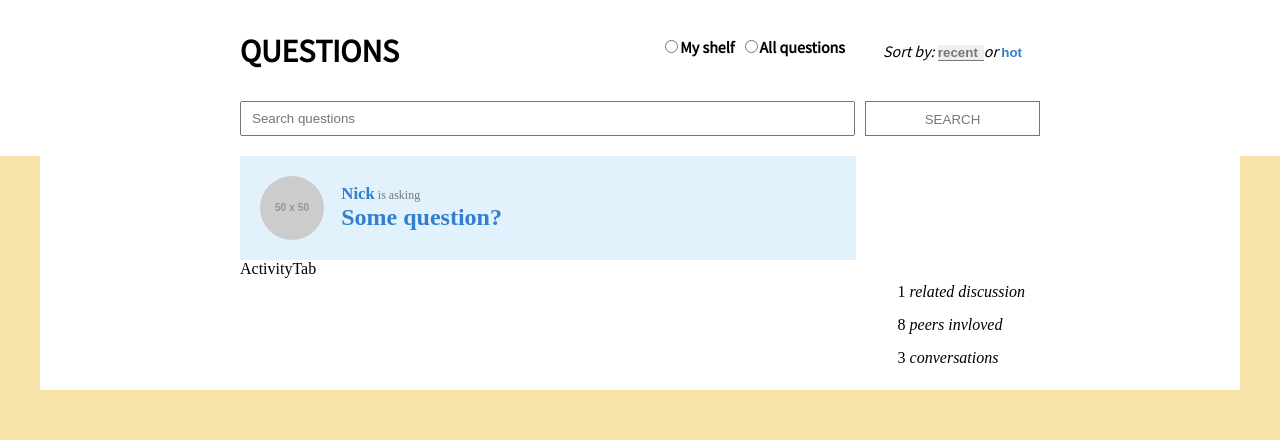
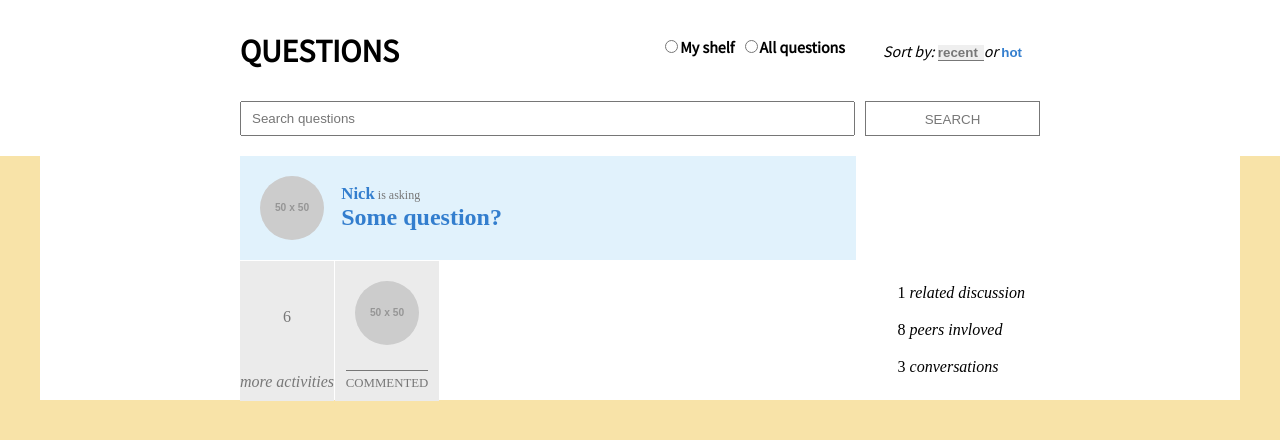
Before and after one commit to NiestrojMateusz/ask-the-doctor, a React app: page / in a window 1280 px wide. Shown: the top 440 px of the page. Built offline with nearby package versions, Linux system fonts and the light colour scheme.

Commit message:
Added activity tabs

```diff
--- a/src/components/Question/Question.js
+++ b/src/components/Question/Question.js
@@ -1,5 +1,6 @@
 import React from 'react';
 import styles from './Question.styl';
+import Tab from './Tab/Tab';
 
 const Question = (props) => {
   return (
@@ -12,7 +13,10 @@ const Question = (props) => {
         </div>
       </div>
       <div className={styles.activities}>
-        <div className={styles.tab}>ActivityTab</div>
+        <div className={styles.tab}>
+          <Tab type="counter"/>
+          <Tab />
+        </div>
         <div className={styles.summary}>
           <p>1 <i>related discussion</i></p>
           <p>8 <i>peers invloved</i></p>
--- a/src/components/Question/Question.styl
+++ b/src/components/Question/Question.styl
@@ -22,7 +22,10 @@
   .activities
     display flex
     justify-content space-between
-    height 130px
+    height 140px
+    .tab
+      display flex
+      justify-content space-between
     .summary
       padding 15px
       display flex
--- /dev/null
+++ b/src/components/Question/Tab/Tab.js
@@ -0,0 +1,30 @@
+import React from 'react';
+import styles from './Tab.styl';
+import Aux from '../../../hoc/Auxiliary/Auxiliary';
+
+const Tab = (props) => {
+  let tab = (
+    <div className={styles.Tab}>
+      <img src="http://via.placeholder.com/50x50" alt="" className={styles.logo}/>
+      <p className={styles.foot}>COMMENTED</p>
+    </div>
+  )
+
+  if (props.type === 'counter') {
+    tab = (
+        <div className={styles.Tab}>
+          <p className={styles.counter}>6</p>
+          <p className={styles.foot}><i>more activities</i></p>
+        </div>
+      );
+  }
+
+  return (
+    <Aux>
+      {tab}
+    </Aux>
+  );
+}
+
+
+export default Tab;
--- /dev/null
+++ b/src/components/Question/Tab/Tab.styl
@@ -0,0 +1,25 @@
+.Tab
+  background #ebebeb
+  height 100%
+  margin 1px 1px 0 0
+  display flex
+  flex-direction column
+  justify-content space-between
+  align-items center
+  p
+    color #777777
+  .logo
+    border-radius 50%
+    margin 20px 20px 0 20px
+  .foot
+    padding: 5px 0 10px 0
+    font-size 0.8em
+    border-top 1px solid #777
+  .counter
+    padding: 50% 0 0 0
+    & + .foot
+        font-size 1em
+        border none
+@media (min-width: 768px)
+  .logo
+    width 4em
--- /dev/null
+++ b/src/hoc/Auxiliary/Auxiliary.js
@@ -0,0 +1,3 @@
+const aux = (props) => props.children;
+
+export default aux;
```
